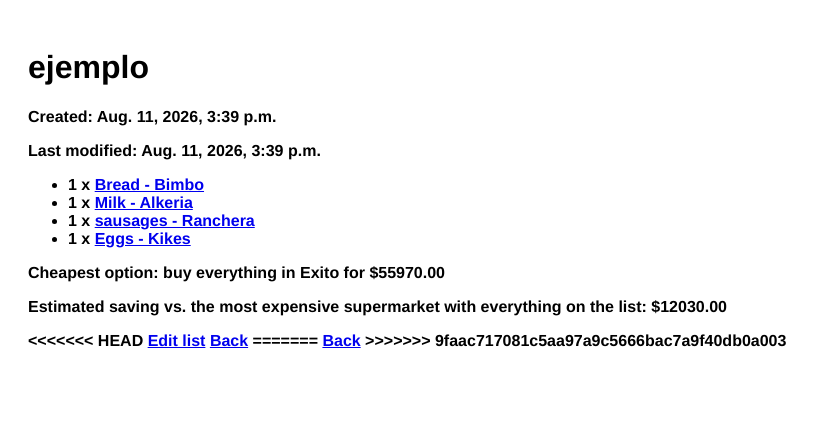
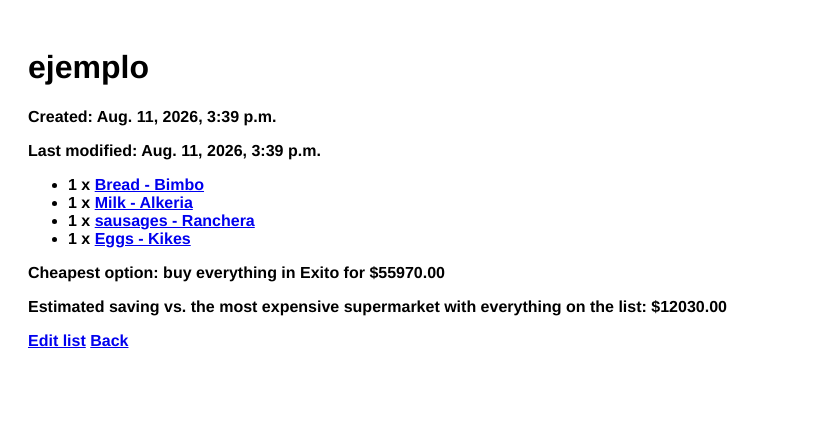
Before and after one commit to Are0206/PriceWise, a Django app: page /lists/2/ in a window 1280 px wide. Shown: the top 434 px of the page, without its empty margins (0-821 px from the left). Run offline with Django 5.2, Linux system fonts and the light colour scheme; data comes from the database, SQL or seed files in the repository.

Commit message:
fixed lists details and forms conflicts

```diff
--- a/shopping_lists/templates/shopping_lists/detail.html
+++ b/shopping_lists/templates/shopping_lists/detail.html
@@ -40,13 +40,8 @@
     <p>No supermarket carries any of the products in this list yet.</p>
   {% endif %}
 
-<<<<<<< HEAD
   <a href="{% url 'shopping_lists:edit' shopping_list.pk %}">Edit list</a>
-  <a href="{% url 'shopping_lists:index' %}">Back</a>
-
-=======
   <a href="{% url 'home' %}?open_lists=true">Back</a>
->>>>>>> 9faac717081c5aa97a9c5666bac7a9f40db0a003
 </body>
 
 </html>
--- a/shopping_lists/templates/shopping_lists/form.html
+++ b/shopping_lists/templates/shopping_lists/form.html
@@ -42,7 +42,7 @@
     <button type="submit">Save list</button>
   </form>
 
-  <a href="{% url 'shopping_lists:index' %}">Back</a>
+  <a href="{% url 'home' %}?open_lists=true">Back</a>
 
   <script>
     (function () {
```
